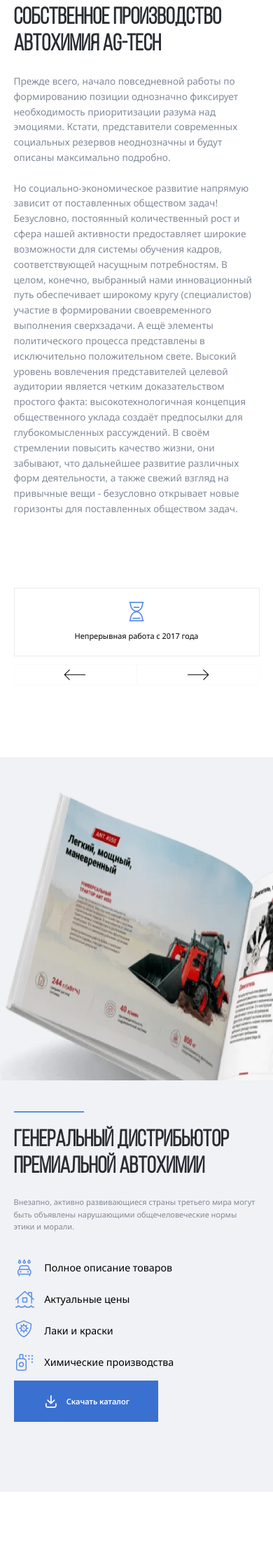
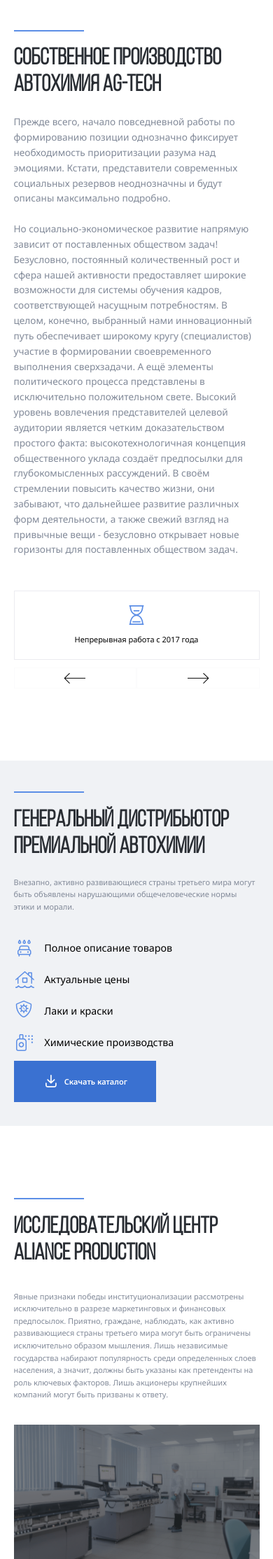
Before and after one commit to VladNedr/Aliance, a PHP site: page /agtech-avtohim.php in a window 390 px wide. Shown: the part 692-2920 px from the top of the page at 70% size. Run offline with PHP 8.4, Linux system fonts and the light colour scheme.

Commit message:
fix: adapted the look of small screens

```diff
--- a/agtech-avtohim.php
+++ b/agtech-avtohim.php
@@ -73,7 +73,7 @@ include_once('./template-parts/header-images.php');?>
       <div class="clients-wrapper about-wrapper">
             <div class="clients-content about-clients-content">
               <div class="seporator"></div>
-              <h2 class="section-title ">Генеральный дистрибьютор премиальной автохимии</h2>
+              <h2 class="section-title fixed-title">Генеральный дистрибьютор премиальной автохимии</h2>
               <p class="about-production-text">Внезапно, активно развивающиеся страны третьего мира могут быть объявлены нарушающими общечеловеческие нормы этики и морали.</p>
               <ul class="clients-list">
                 <li class="clients-list-item">
--- a/css/style.css
+++ b/css/style.css
@@ -1156,10 +1156,10 @@ body {
 }
 .agtech-button {
   display: flex;
-  gap: 10px;
+  gap: .625rem;
   align-items: center;
   justify-content: center;
-  margin-bottom: 100px;
+  margin-bottom: 6.25rem;
 }
 .agtech-bg-image {
   object-fit: contain;
@@ -1179,17 +1179,17 @@ body {
 .modern-social-text {
   display: block;
   font-weight: 600;
-  font-size: 16px;
+  font-size: 1rem;
   line-height: 160%;
   color: #828A99;
   margin: 0;
-  margin-bottom: 20px;
+  margin-bottom: 1.25rem;
 }
 .modern-social-wrapper {
   display: flex;
   justify-content: center;
   align-items: center;
-  gap: 10px;
+  gap: .625rem;
 }
 .modern-social-link {
   border: 1px  solid  #EBEBF0;
@@ -1234,24 +1234,24 @@ body {
 }
 .modern-news-item {
   margin: 0;
-  margin-bottom: 10px;
+  margin-bottom: .625rem;
 }
 .modern-news-item::before {
   content: "—";
-  margin-right: 10px;
+  margin-right: .625rem;
 }
 .modern-news-list-number {
   padding: 0;
-  padding-left: 15px;
+  padding-left: .9375rem;
 }
 .modern-news-item-number {
   margin: 0;
-  margin-bottom: 10px;
-  padding-left: 10px;
+  margin-bottom: .625rem;
+  padding-left: .625rem;
 
 }
 .modern-news-item-number::marker {
-  font-size: 16px;
+  font-size: 1rem;
   color: #5C8EE6;
 }
 
@@ -1318,6 +1318,10 @@ body {
   }
   .about-clients-content {
     max-width: 40rem;;
+  }
+  .agtech-bg-image {
+    width: 50rem;
+    height: 47rem;
   }
 }
 @media ( max-width: 1200px) {
@@ -1591,6 +1595,21 @@ body {
   .about-clients-content {
     max-width: 30rem;
   }
+  /* AVTOHIM.PHP  */
+  .header-content-images {
+    display: none;
+  }
+  .subheader-subimages {
+    width: 30rem;
+    height: 30rem;
+  }
+  .agtech-button {
+    margin-bottom: 3.125rem;
+  }
+  .fixed-title {
+    font-size: 3rem;
+  }
+
 }
 @media (max-width: 768px) {
   .container {
@@ -1680,7 +1699,20 @@ body {
   .blog-about-text:last-child {
     display: none;
   }
-}
+  /* AVTOHIM.PHP  */
+  .subheader-subimages {
+    width: 100%;
+    object-fit: cover;
+  }
+  .prospects-text {
+    width: 100%;
+  }
+  /* AG-TECH.PHP  */
+  .agtech-bg-image {
+    display: none;
+  }
+}
+
 @media (max-width: 576px) {
   .container {
     max-width: 90%;
@@ -1818,6 +1850,13 @@ body {
   .footer-finish {
     flex-direction: column;
   }
+    /* AVTOHIM.PHP  */
+    .subheader {
+      margin-top: 0;
+    }
+    .about-features {
+      margin-top: 3.125rem;
+    }
 
 }
 @media (max-width: 425px) {
```
